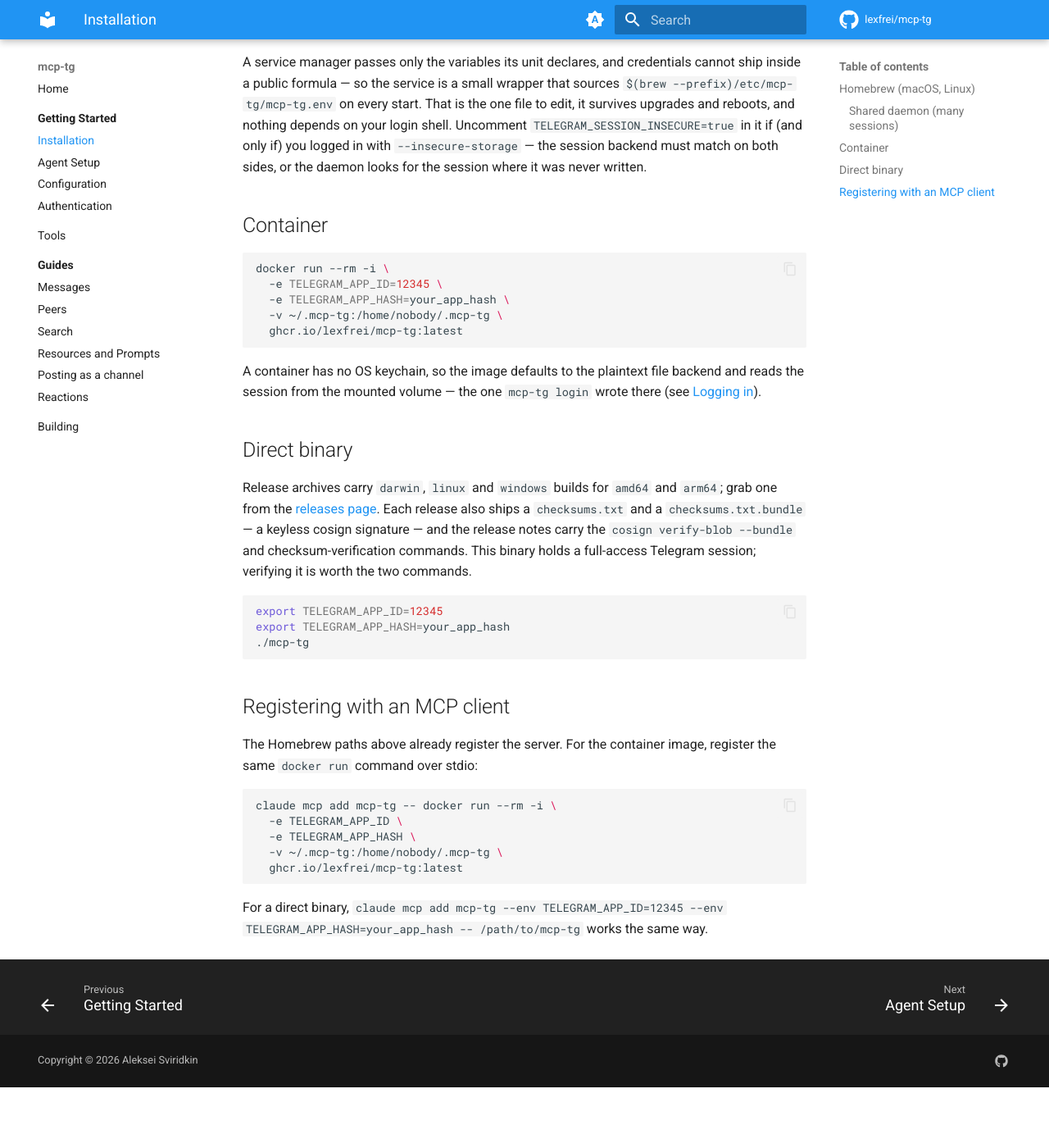
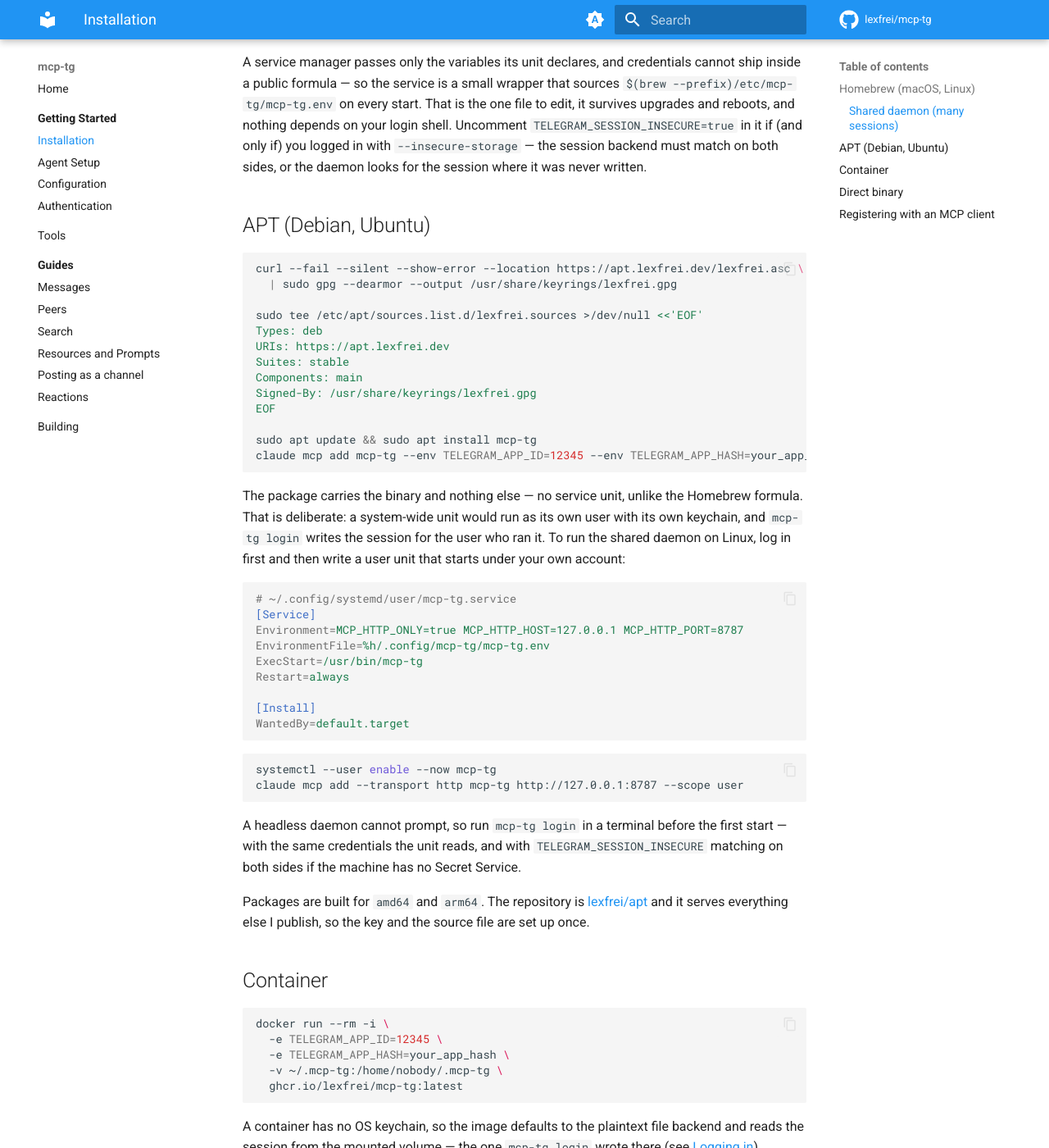
Before and after one commit to lexfrei/mcp-tg, an MkDocs documentation site: the page built from docs/getting-started/installation.md, in a window 1280 px wide and 1400 px high, scrolled down 1068 px. Shown: the whole window at 82% size. Built offline with MkDocs 1.6.1 and Material for MkDocs 9.7.7, drawn with Linux system fonts in a browser that asks for light colours; comment, search, counter and statistics services are not loaded; before the commit the page ends 2394 px from its top, so only the background shows below that.

Commit message:
build: ship deb packages (#199)
* build: ship deb packages

nfpms turns the existing linux builds into .deb, so the binary can be
installed from an apt repository instead of unpacking an archive by hand.

The package carries the binary alone, with no service unit: a system-wide
unit runs under its own user and reads its own keychain, while the session
belongs to whoever ran the login. The docs show a user unit instead.

Assisted-by: LLM
Signed-off-by: Aleksei Sviridkin <f@lex.la>

* docs: point the apt instructions at apt.lexfrei.dev

Assisted-by: LLM
Signed-off-by: Aleksei Sviridkin <f@lex.la>

---------

Signed-off-by: Aleksei Sviridkin <f@lex.la>

````diff
--- a/docs/getting-started/installation.md
+++ b/docs/getting-started/installation.md
@@ -35,6 +35,47 @@ Do not reach for `sudo brew services start`: that installs a LaunchDaemon, which
 
 A service manager passes only the variables its unit declares, and credentials cannot ship inside a public formula — so the service is a small wrapper that sources `$(brew --prefix)/etc/mcp-tg/mcp-tg.env` on every start. That is the one file to edit, it survives upgrades and reboots, and nothing depends on your login shell. Uncomment `TELEGRAM_SESSION_INSECURE=true` in it if (and only if) you logged in with `--insecure-storage` — the session backend must match on both sides, or the daemon looks for the session where it was never written.
 
+## APT (Debian, Ubuntu)
+
+```bash
+curl --fail --silent --show-error --location https://apt.lexfrei.dev/lexfrei.asc \
+  | sudo gpg --dearmor --output /usr/share/keyrings/lexfrei.gpg
+
+sudo tee /etc/apt/sources.list.d/lexfrei.sources >/dev/null <<'EOF'
+Types: deb
+URIs: https://apt.lexfrei.dev
+Suites: stable
+Components: main
+Signed-By: /usr/share/keyrings/lexfrei.gpg
+EOF
+
+sudo apt update && sudo apt install mcp-tg
+claude mcp add mcp-tg --env TELEGRAM_APP_ID=12345 --env TELEGRAM_APP_HASH=your_app_hash -- mcp-tg
+```
+
+The package carries the binary and nothing else — no service unit, unlike the Homebrew formula. That is deliberate: a system-wide unit would run as its own user with its own keychain, and `mcp-tg login` writes the session for the user who ran it. To run the shared daemon on Linux, log in first and then write a user unit that starts under your own account:
+
+```ini
+# ~/.config/systemd/user/mcp-tg.service
+[Service]
+Environment=MCP_HTTP_ONLY=true MCP_HTTP_HOST=127.0.0.1 MCP_HTTP_PORT=8787
+EnvironmentFile=%h/.config/mcp-tg/mcp-tg.env
+ExecStart=/usr/bin/mcp-tg
+Restart=always
+
+[Install]
+WantedBy=default.target
+```
+
+```bash
+systemctl --user enable --now mcp-tg
+claude mcp add --transport http mcp-tg http://127.0.0.1:8787 --scope user
+```
+
+A headless daemon cannot prompt, so run `mcp-tg login` in a terminal before the first start — with the same credentials the unit reads, and with `TELEGRAM_SESSION_INSECURE` matching on both sides if the machine has no Secret Service.
+
+Packages are built for `amd64` and `arm64`. The repository is [lexfrei/apt](https://github.com/lexfrei/apt) and it serves everything else I publish, so the key and the source file are set up once.
+
 ## Container
 
 ```bash
````
Also changed, not shown: .goreleaser.yaml (+17 -0 lines), README.md (+17 -0 lines).
